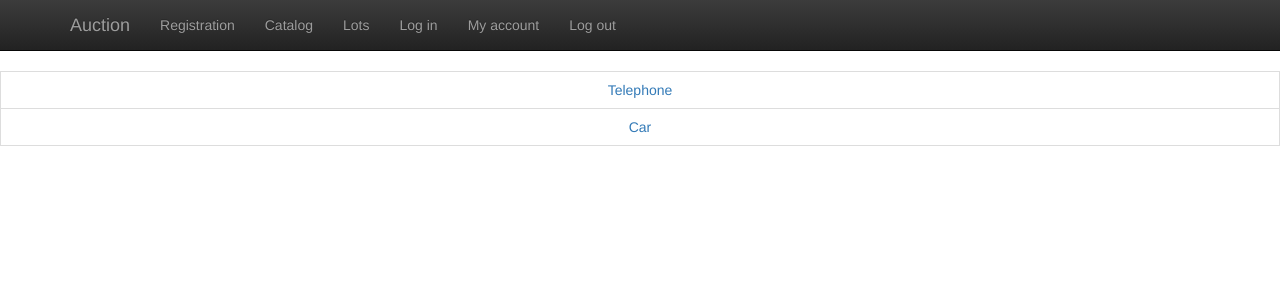
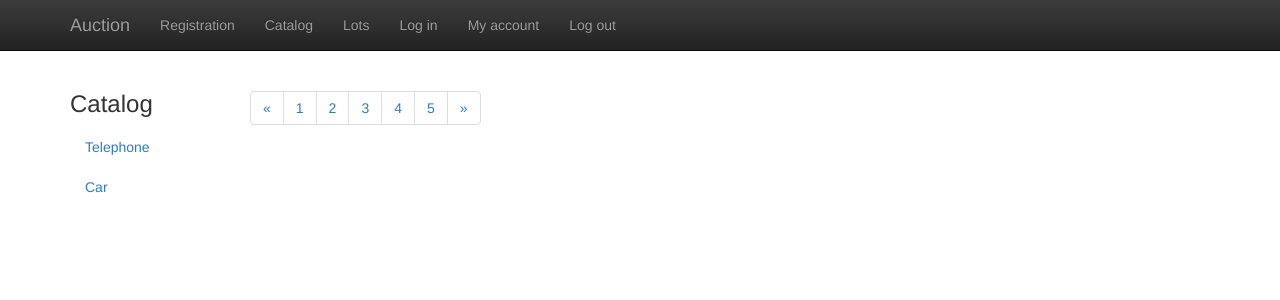
Before and after one commit to maxkalahur/lesson-11-auction-app, a PHP site: page /catalog in a window 1280 px wide. Shown: the top 300 px of the page. Run offline with PHP 8.4, Linux system fonts and the light colour scheme; data comes from the database, SQL or seed files in the repository.

Commit message:
change view

```diff
--- a/app/Views/catalog.html.php
+++ b/app/Views/catalog.html.php
@@ -1,15 +1,55 @@
-<table class="table table-bordered">
+<div class="container">
+    <div class="row">
+        <div class="col-md-2">
+            <ul class="nav nav-list">
+                <li class="nav-header"><h3>Catalog</h3></li>
 <?php
-if(isset($data)) {
      if (!empty($data['parent_cat'][0])) {
-            foreach ($data['parent_cat'] as $value) {
-                echo "<tr><td align='center'><a href='/catalog/id/?catalog_id=" . $value->id . "'>" . $value->name . "</a></td></tr>";
-            }
-        }
+         foreach ($data['parent_cat'] as $cat) {
+             echo "<li><a href='/catalog/?Parent_id=" . $cat->id . "'>" . $cat->name . "</a></li>";
              if (!empty($data['expand_cat'][0])) {
                  foreach ($data['expand_cat'] as $value) {
-                echo "<tr><td align='center'><a href='/lot/id/?category_id=" . $value->id . "'>" . $value->name . "</a></td></tr>";
+                     if($cat->id==$value->parent)
+                         echo "<li><a href='/catalog/?Category_id=" . $value->id . "'>---" . $value->name . "</a></li>";
                  }
              }
          }?>
-</table>
+            </ul>
+        </div>
+
+        <div class="col-md-10">
+            <?php
+                $key = empty($data['lotsByCategory'][0]) ? "all_lots" : "lotsByCategory";
+                if (!empty($data[$key][0])) {
+                    echo "<h2 align='center'>Select need lot</h2><br>";
+                    foreach ($data[$key] as $value) {
+                        echo '<div class="col-md-4">';
+                        echo "<p align='center'><a href='/lot/?lot_id=" . $value->id . "'>" . $value->name . "</a></p>";
+                        echo "</div>";
+                    }
+                }
+            }?>
+            <div class="row">
+            <nav aria-label="Page navigation">
+                <ul class="pagination">
+                    <li>
+                        <a href="/catalog/?prev" aria-label="Previous">
+                            <span aria-hidden="true">&laquo;</span>
+                        </a>
+                    </li>
+                    <li><a href="/catalog/?pagination=1">1</a></li>
+                    <li><a href="/catalog/?pagination=2">2</a></li>
+                    <li><a href="/catalog/?pagination=3">3</a></li>
+                    <li><a href="/catalog/?pagination=4">4</a></li>
+                    <li><a href="/catalog/?pagination=5">5</a></li>
+                   <li>
+                        <a href="/catalog/?next" aria-label="Next">
+                            <span aria-hidden="true">&raquo;</span>
+                        </a>
+                    </li>
+                </ul>
+            </nav>
+        </div>
+        </div>
+    </div>
+</div>
```
Lines whose indentation alone changed are shown as unchanged.
